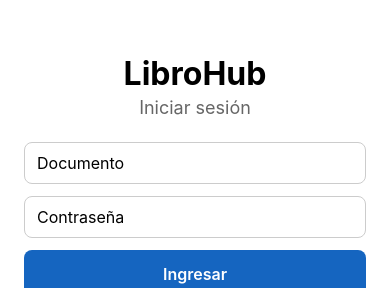
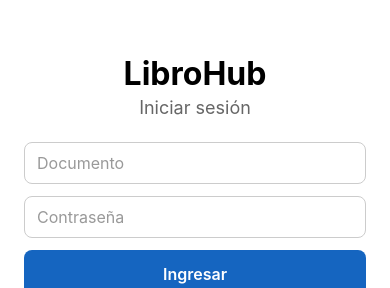
Before and after one commit to DairoArenas28/librohub_frontend_react_native, a React Native app: screen /Login in a window 390 px wide. Shown: the part 213-501 px from the top of the page. Built offline with nearby package versions, Linux system fonts and the light colour scheme.

Commit message:
fix: add placeholderTextColor to prevent invisible placeholders on Android

```diff
--- a/src/screens/auth/LoginScreen.tsx
+++ b/src/screens/auth/LoginScreen.tsx
@@ -59,6 +59,7 @@ export default function LoginScreen(): React.JSX.Element {
       <TextInput
         style={styles.input}
         placeholder="Documento"
+        placeholderTextColor="#999"
         autoCapitalize="none"
         autoCorrect={false}
         value={username}
@@ -70,6 +71,7 @@ export default function LoginScreen(): React.JSX.Element {
       <TextInput
         style={styles.input}
         placeholder="Contraseña"
+        placeholderTextColor="#999"
         secureTextEntry
         value={password}
         onChangeText={setPassword}
--- a/src/screens/auth/RegisterScreen.tsx
+++ b/src/screens/auth/RegisterScreen.tsx
@@ -194,6 +194,7 @@ function Field({
       <TextInput
         style={[styles.input, !!error && styles.inputError]}
         placeholder={label}
+        placeholderTextColor="#999"
         value={value}
         onChangeText={onChangeText}
         editable={editable}
```
